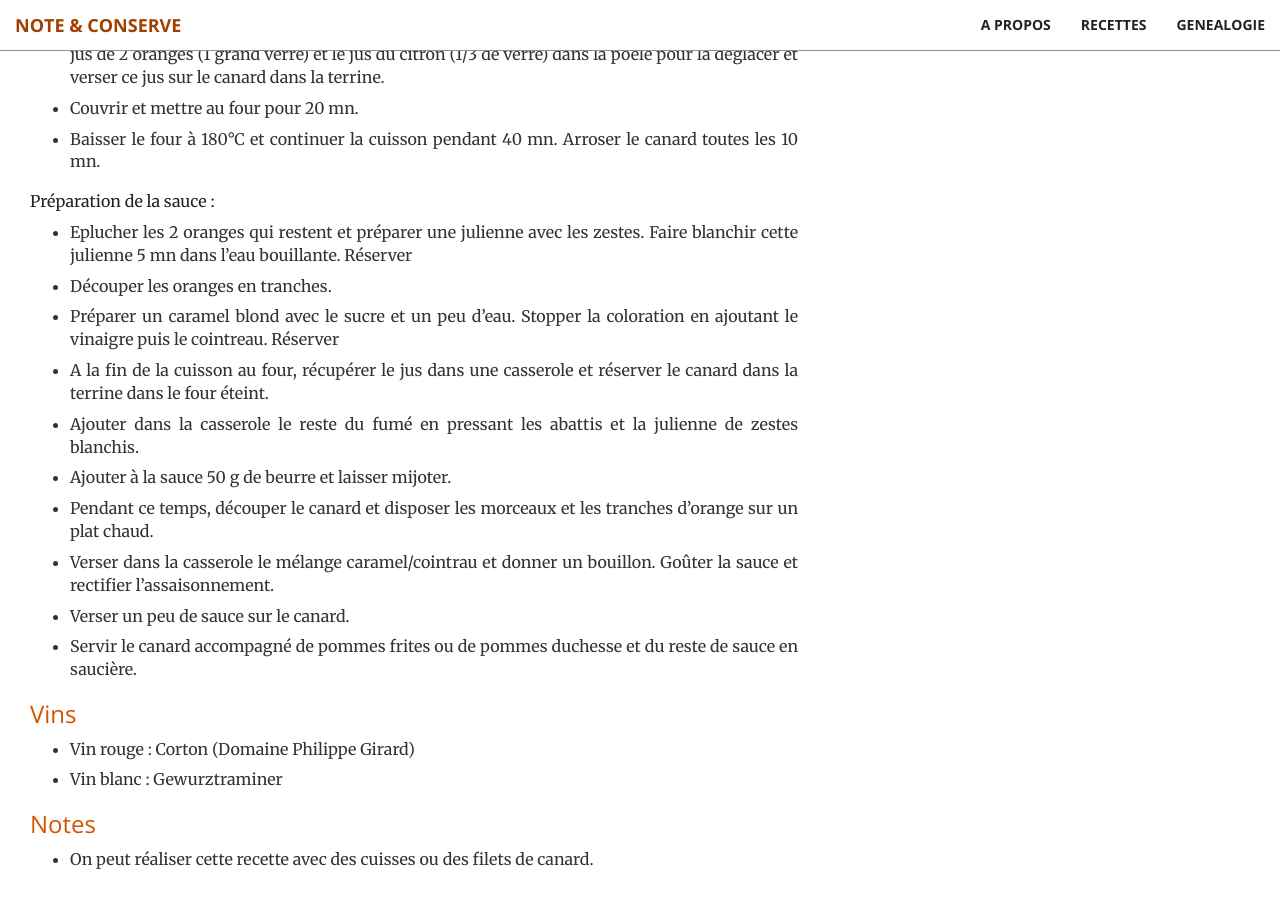
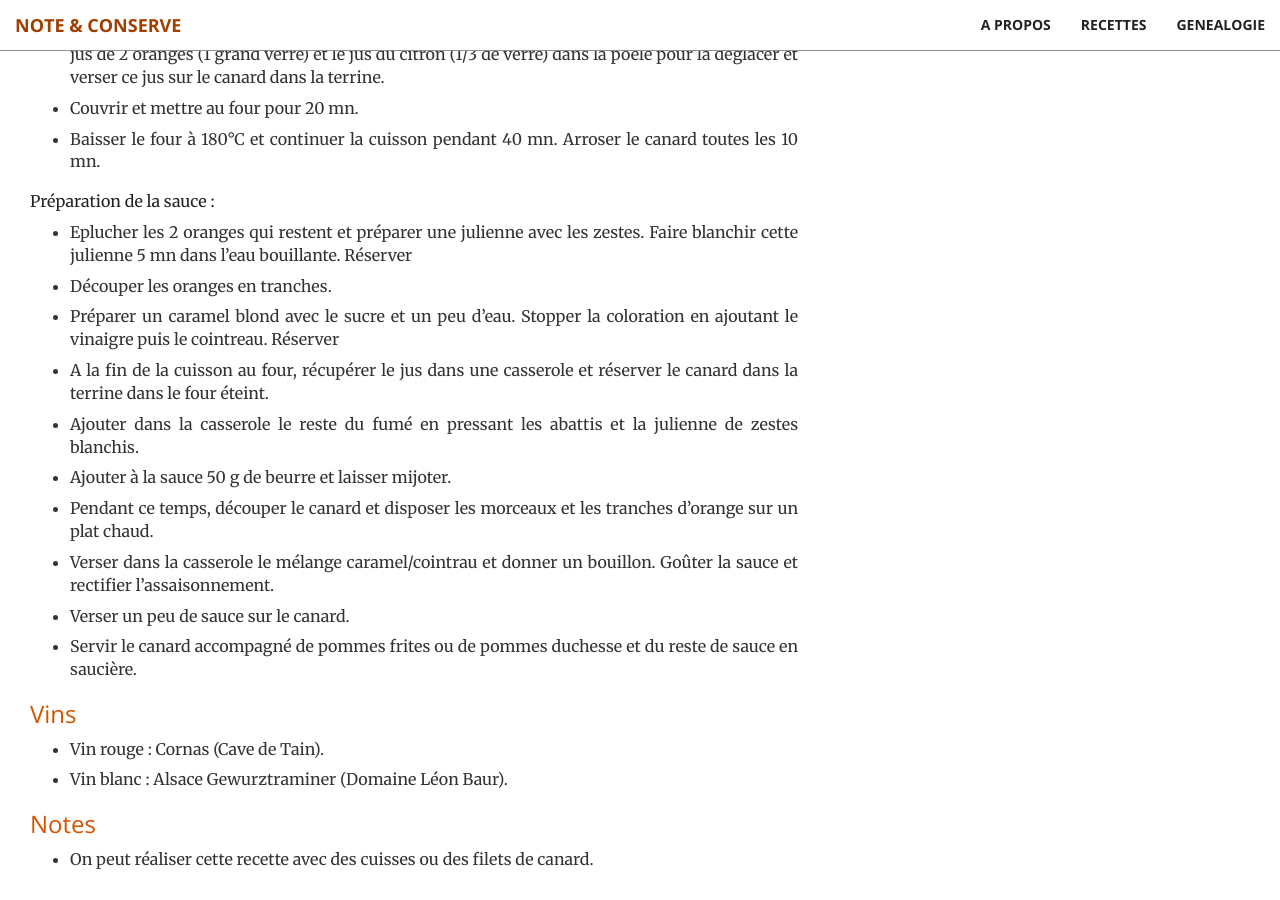
Before and after one commit to brignogan/brignogan.github.io, a Jekyll site: the page built from _posts/2020-04-06-canard-orange.md, in a window 1280 px wide and 900 px high, scrolled down 1370 px. Built offline with Jekyll 4.4.1, drawn with Linux system fonts in a browser that asks for light colours.

Commit message:
up-date plusieurs recettes
correction

```diff
--- a/_posts/2020-04-06-canard-orange.md
+++ b/_posts/2020-04-06-canard-orange.md
@@ -51,8 +51,8 @@ Dans les années 80, il y avait une émission culinaire intitulée "Walima" à l
 * Servir le canard accompagné de pommes frites ou de pommes duchesse et du reste de sauce en saucière.
 
 ### Vins
-* Vin rouge : Corton (Domaine Philippe Girard)
-* Vin blanc : Gewurztraminer
+* Vin rouge : Cornas (Cave de Tain).
+* Vin blanc : Alsace Gewurztraminer (Domaine Léon Baur).
 
 
 ### Notes
```
Also changed, not shown: _posts/2019-04-17-lottepoivrevert.md (+1 -1 lines), _posts/2020-02-24-ficellespicardes.md (+1 -1 lines).
